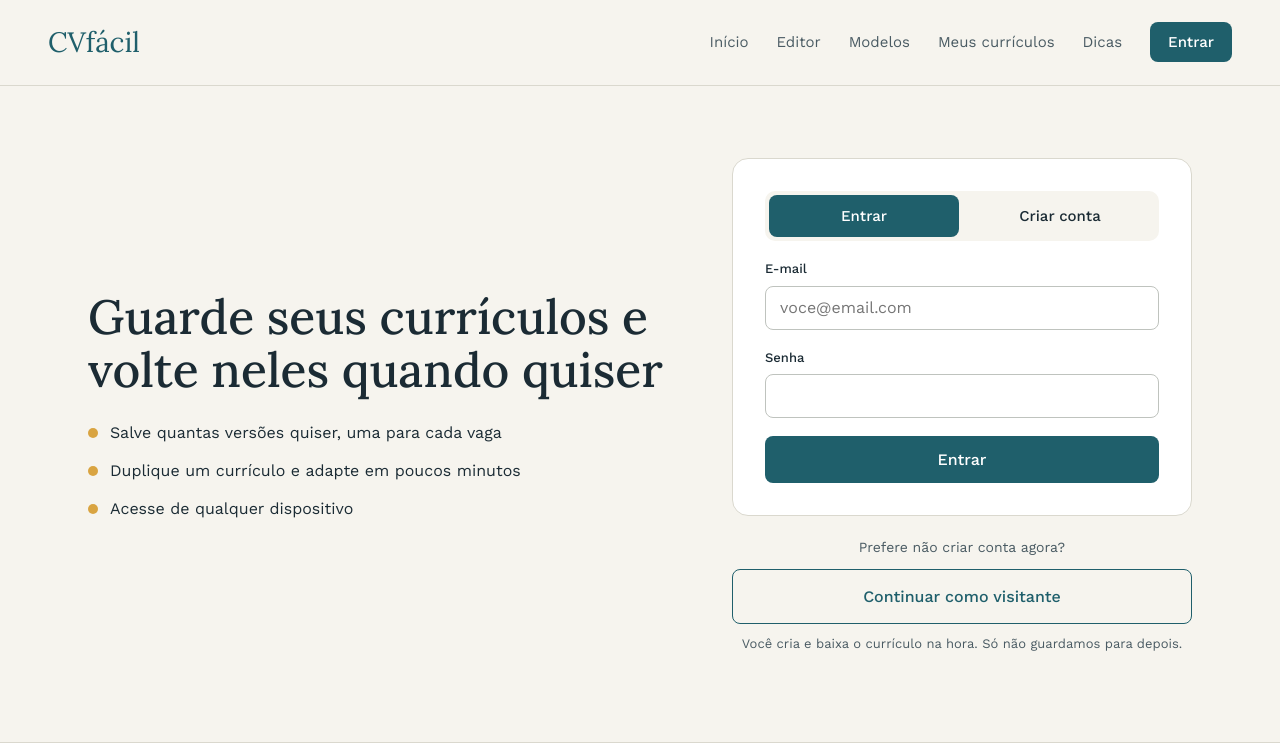
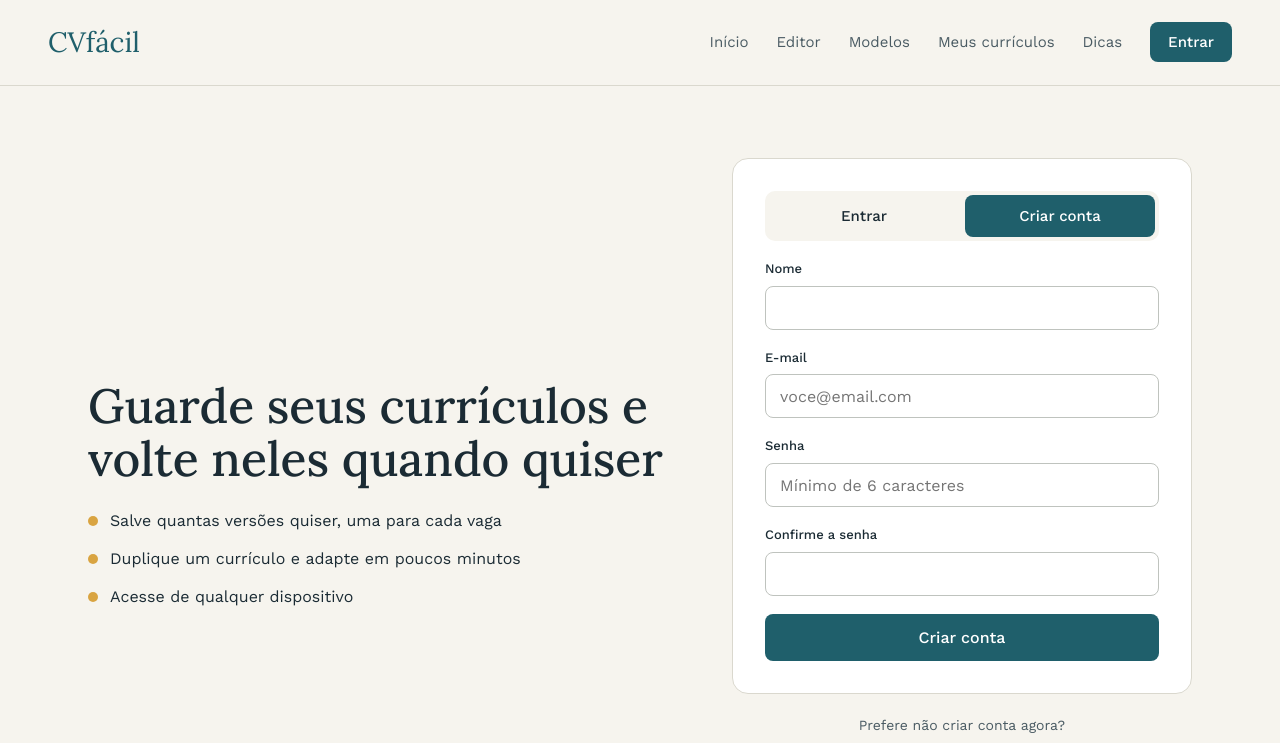
Before and after one commit to nathaliadebona/cvfacil, a plain HTML site: page entrar.html in a window 1280 px wide. Both pictures are taken after a click on the button "Criar conta". Shown: the top 743 px of the page. Drawn offline with nearby package versions, Linux system fonts and the light colour scheme.

Commit message:
feat: alterna entre os formulários de entrar e criar conta
Adiciona o script da página Entrar, que mostra o formulário escolhido, esconde o outro e destaca a aba ativa ao clicar nos botões.

```diff
--- a/entrar.html
+++ b/entrar.html
@@ -103,5 +103,6 @@
     </footer>
 
     <script src="js/menu.js" defer></script>
+    <script src="js/entrar.js" defer></script>
 </body>
 </html>
--- /dev/null
+++ b/js/entrar.js
@@ -0,0 +1,20 @@
+const entrarBtn = document.getElementById('entrar-btn');
+const criarBtn = document.getElementById('criar-btn');
+const formEntrar = document.getElementById('form-entrar');
+const formCriar = document.getElementById('form-criar');
+
+criarBtn.addEventListener('click', () => {
+    formEntrar.classList.add('escondido');
+    formCriar.classList.remove('escondido');
+
+    criarBtn.classList.add('ativo');
+    entrarBtn.classList.remove('ativo');
+});
+
+entrarBtn.addEventListener('click', () => {
+    formCriar.classList.add('escondido');
+    formEntrar.classList.remove('escondido');
+
+    criarBtn.classList.remove('ativo');
+    entrarBtn.classList.add('ativo');
+});
```
